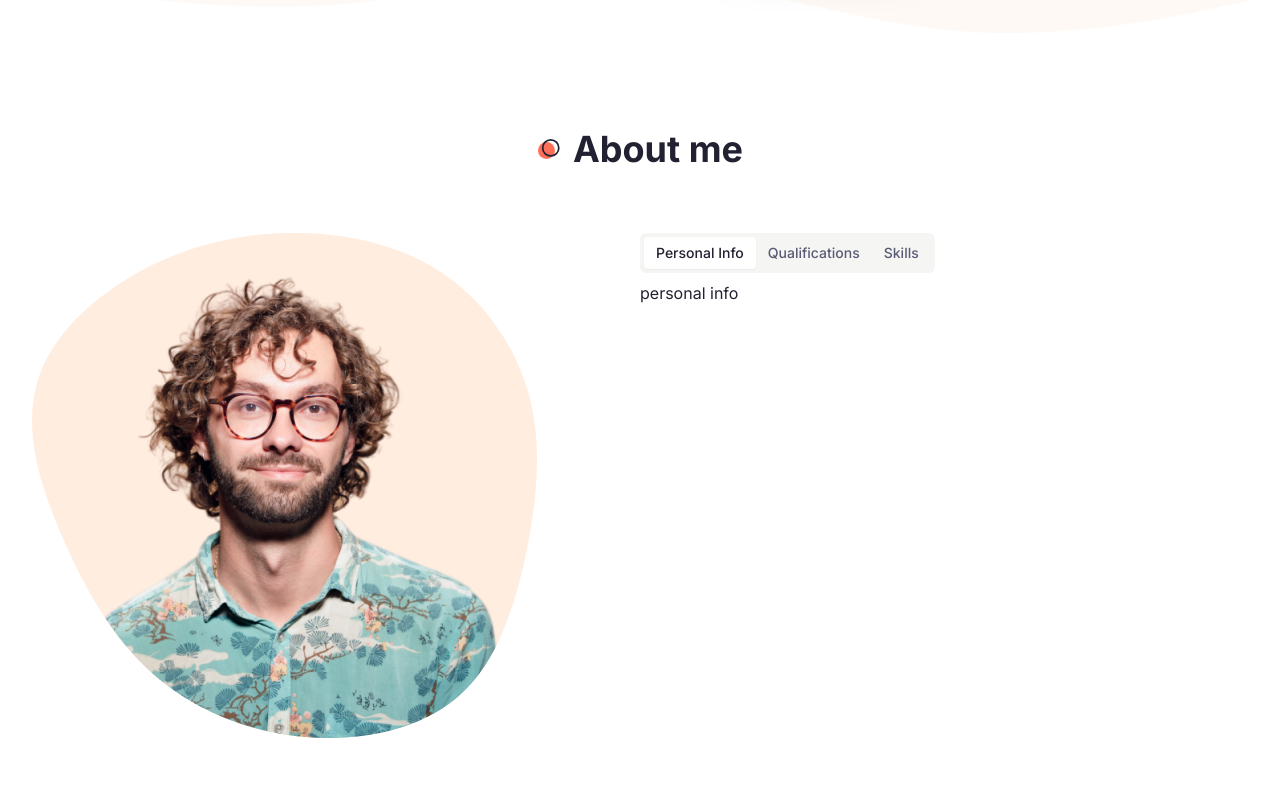
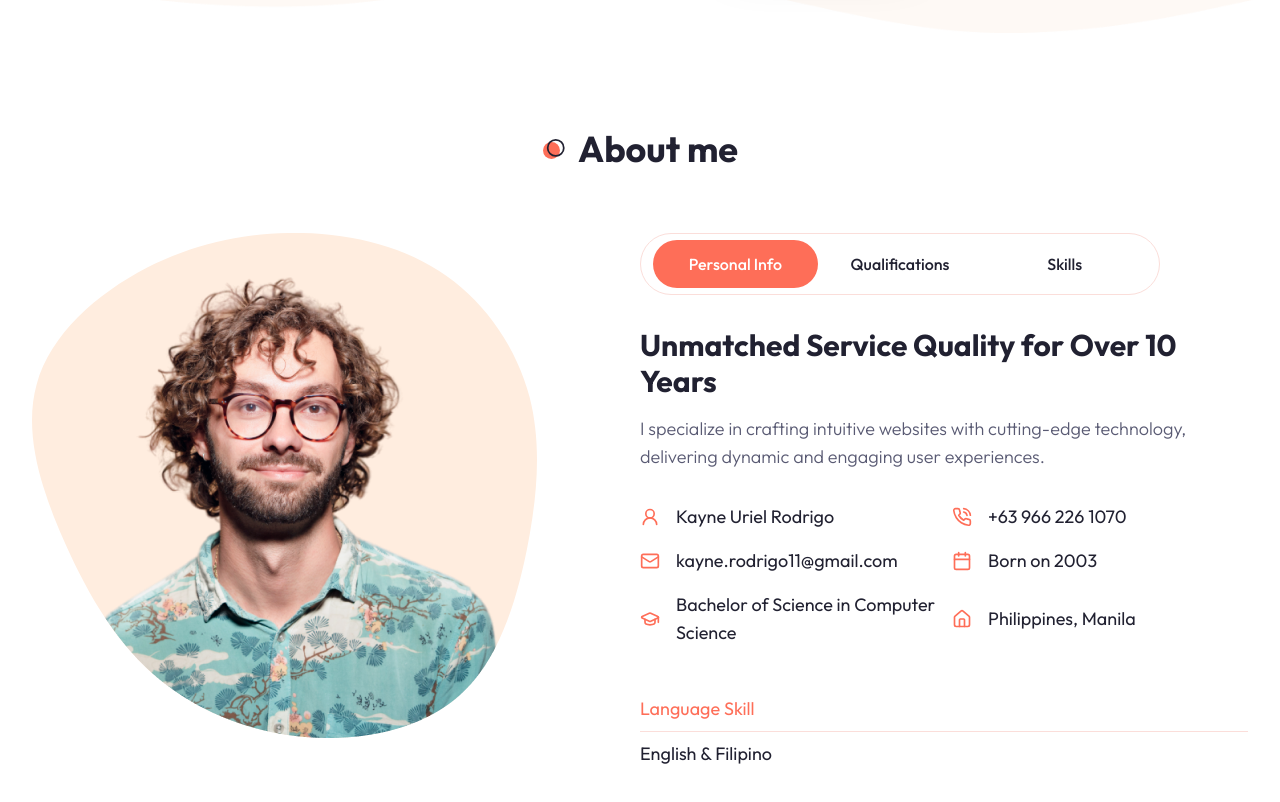
Before and after one commit to kayndrigs/react-next-webportfolio, a Next.js app: page / in a window 1280 px wide. Shown: the part 740-1542 px from the top of the page. Built offline with nearby package versions, Linux system fonts and the light colour scheme.

Commit message:
added changes

```diff
--- a/app/globals.css
+++ b/app/globals.css
@@ -75,6 +75,20 @@
     @apply text-6xl xl:text-[72px] xl:leading-[80px] tracking-[-2px] font-bold;
   }
 
+  .h2 {
+    @apply text-4xl font-bold;
+  }
+
+  .h3 {
+    @apply text-3xl font-bold;
+  }
+
+  .h4 {
+    @apply text-[22px] font-semibold;
+  }
+
+
+
   .subtitle {
     @apply text-muted-foreground text-lg mb-8 font-light;
   }
--- a/app/layout.jsx
+++ b/app/layout.jsx
@@ -1,4 +1,6 @@
-import { Inter } from "next/font/google";
+
+
+import { Outfit } from 'next/font/google';
 import "./globals.css";
 
 // components
@@ -8,7 +10,7 @@
 // theme provider
 import { ThemeProvider } from "@/components/ThemeProvider";
 
-const inter = Inter({ subsets: ["latin"] });
+const outfit = Outfit({ subsets: ["latin"] });
 
 export const metadata = {
   title: "Create Next App",
@@ -18,7 +20,7 @@
 export default function RootLayout({ children }) {
   return (
     <html lang="en" suppressHydrationWarning>
-      <body className={inter.className}>
+      <body className={outfit.className}>
         <ThemeProvider attribute="class" defaultTheme="light">
           <Header />
           {children}
--- a/components/About.jsx
+++ b/components/About.jsx
@@ -49,12 +49,12 @@
         data: [
             {
                 company: 'Synthillate',
-                qualitifcation: 'Digital Marketing Intern',
+                role: 'Digital Marketing Intern',
                 years: '2021-2021'
             },
             {
                 company: 'S.P. Madrid & Associates',
-                qualitifcation: 'Data Science Intern',
+                role: 'Data Science Intern',
                 years: '2024-2024'
             },
 
@@ -92,7 +92,8 @@
   return (
     <section className='xl:h-[860px] pb-12 xl:py-24'>
         <div className = "container mx-auto">
-            <h2 className='section-title xl:mb-16 text-center mx-auto'>About me</h2>
+            <h2 className='section-title mb-16 xl:mb-16 text-center mx-auto'>About me</h2>
+
             <div className='flex flex-col xl:flex-row'>
                 {/* image */}
                 <div className="hidden xl:flex flex-1 relative">
@@ -101,22 +102,129 @@
                 {/* tabs */}
                 <div className='flex-1'>
                     <Tabs defaultValue='personal'>
-                        <TabsList>
-                            <TabsTrigger value="personal">Personal Info</TabsTrigger>
-                            <TabsTrigger value="qualifications">Qualifications</TabsTrigger>
-                            <TabsTrigger value="skills">Skills</TabsTrigger>
+
+                    <TabsList className="w-full grid xl:grid-cols-3 xl:max-w-[520px] xl:border dark:border-none">
+                            <TabsTrigger  value="personal">Personal Info</TabsTrigger>
+                            <TabsTrigger  value="qualifications">Qualifications</TabsTrigger>
+                            <TabsTrigger  value="skills">Skills</TabsTrigger>
                         </TabsList>
                         {/* tabs content*/}
-                        <div>
+                        <div className='text-lg mt-12 xl:mt-8'>
                             {/* personal */}
                             <TabsContent value="personal">
-                                personal info
+                                <div className="text-center xl:text-left">
+                                    <h3 className='h3 mb-4'>Unmatched Service Quality for Over 10 Years</h3>
+                                    <p className="subtitle max-w-xl mx-auto xl:ml-0">I specialize in crafting intuitive websites with cutting-edge technology, delivering dynamic  and engaging user experiences.</p>
+                                    {/* icons */}
+                                    <div className='grid xl:grid-cols-2 gap-4 mb-12'>
+                                        {infoData.map((item, index) => {
+                                            return (
+                                            <div className="flex items-center gap-x-4 mx-auto xl:mx-0" key={index}>
+                                                <div className='text-primary'>{item.icon}</div>
+                                                <div>{item.text}</div>
+                                            </div>
+                                            );
+                                        })}
+
+                                    </div>
+                                    {/* languages */}
+                                    <div className="flex flex-col gap-y-2">
+                                        <div className="text-primary">
+                                            Language Skill
+                                        </div>
+                                        <div className="border-b border-border"></div>
+                                        <div>English & Filipino</div>
+                                    </div>
+                                </div>
                             </TabsContent>
+                            {/* qualifications */}
+
                             <TabsContent value="qualifications">
-                                qualifications
+                                <div>
+                                    <h3 className='h3 mb-8 text-center xl:text-left'>
+                                        My Awesome Journey
+                                    </h3>
+                                    {/* experience and education wrapper */}
+                                    <div className='grid md:grid-cols-2 gap-y-8'>
+                                        {/* experience */}
+                                        <div className='flex flex-col gap-y-6'>
+                                            <div className='flex gap-x-4 items-center text-[22px] text-primary'>
+
+                                                <Briefcase />
+                                                <h4 className='capitalize font-medium'>
+                                                    {getData(qualificationData, 'experience').title}
+                                                </h4>
+                                            </div>
+                                            {/* list */}
+                                            <div className='flex flex-col gap-y-8'>
+                                                {getData(qualificationData, 'experience').data.map((item, index)=> {
+                                                    const {company, role, years} = item;
+                                                    return (
+                                                        <div className='flex gap-x-8 group' key={index}>
+                                                            <div className="h-[84px] w-[1px] bg-border relative ml-2">
+                                                                <div className="w-[11px] h-[11px] rounded-full bg-primary absolute -left-[5px] group-hover:translate-y-[84px] transition-all duration-500"></div>
+                                                            </div>
+                                                            <div>
+                                                                <div className="font-semibold text-xl leading-none mb-2">{company}</div>
+                                                                <div className="text-lg leading-none text-muted-foreground mb-4">{role}</div>
+                                                                <div className="text-base font-medium">{years}</div>
+                                                            </div>
+                                                        </div>
+                                                    )
+                                                })}
+                                            </div>
+                                        </div>
+                                        {/* education */}
+                                        <div className='flex flex-col gap-y-6'>
+                                            <div className='flex gap-x-4 items-center text-[22px] text-primary'>
+
+                                                <GraduationCap size={28}/>
+                                                <h4 className='capitalize font-medium'>
+                                                    {getData(qualificationData, 'education').title}
+                                                </h4>
+                                            </div>
+                                            {/* list */}
+                                            <div className='flex flex-col gap-y-8'>
+                                                {getData(qualificationData, 'education').data.map((item, index)=> {
+                                                    const {university, qualification, years} = item;
+                                                    return (
+                                                        <div className='flex gap-x-8 group' key={index}>
+                                                            <div className="h-[84px] w-[1px] bg-border relative ml-2">
+                                                                <div className="w-[11px] h-[11px] rounded-full bg-primary absolute -left-[5px] group-hover:translate-y-[84px] transition-all duration-500"></div>
+                                                            </div>
+                                                            <div>
+                                                                <div className="font-semibold text-xl leading-none mb-2">{university}</div>
+                                                                <div className="text-lg leading-none text-muted-foreground mb-4">{qualification}</div>
+                                                                <div className="text-base font-medium">{years}</div>
+                                                            </div>
+                                                        </div>
+                                                    )
+                                                })}
+                                            </div>
+                                        </div>
+                                    </div>
+                                </div>
                             </TabsContent>
+                            {/* skills */}
                             <TabsContent value="skills">
-                                skills info
+                                <div className='text-center xl:text-left'>
+                                    <h3 className='h3 mb-8'>Tools I Use Everyday</h3>
+                                    <div>
+                                        <h4 className='text-xl font-semibold mb-2'>Skills </h4>
+                                        <div className='border-b border-border mb-4'></div>
+                                        {/* skills list */}
+                                        <div>
+                                            {getData(skillData, 'skills').data.map((item, index) => {
+                                                const {name} = item;
+                                                return (
+                                                    <div className='w-2/4 text-center xl:text-left mx-auto xl:mx-0' key={index}>
+                                                        <div>{name}</div> #2:19:20
+                                                    </div>
+                                                );
+                                            })}
+                                        </div>
+                                    </div>
+                                </div>
                             </TabsContent>
                         </div>
                     </Tabs>
--- a/components/ui/tabs.jsx
+++ b/components/ui/tabs.jsx
@@ -11,7 +11,9 @@
   <TabsPrimitive.List
     ref={ref}
     className={cn(
-      "inline-flex h-10 items-center justify-center rounded-md bg-muted p-1 text-muted-foreground",
+// Suggested code may be subject to a license. Learn more: ~LicenseLog:2773410448.
+// Suggested code may be subject to a license. Learn more: ~LicenseLog:2048524411.
+      "inline-flex items-center justify-center whitespace-nowrap rounded-full px-3 py-1.5 text-base font-medium ring-offset-background transition-all focus-visible:outline-none focus-visible:ring-2 focus-visible:ring-ring focus-visible:ring-offset-2 disabled:pointer-events-none disabled:opacity-50 data-[state=actuve]:bg-primary data-[state=active]:text-white data-[state=active]:shadow-sm h-[48x]",
       className
     )}
     {...props} />
@@ -22,7 +24,7 @@
   <TabsPrimitive.Trigger
     ref={ref}
     className={cn(
-      "inline-flex items-center justify-center whitespace-nowrap rounded-sm px-3 py-1.5 text-sm font-medium ring-offset-background transition-all focus-visible:outline-none focus-visible:ring-2 focus-visible:ring-ring focus-visible:ring-offset-2 disabled:pointer-events-none disabled:opacity-50 data-[state=active]:bg-background data-[state=active]:text-foreground data-[state=active]:shadow-sm",
+      "inline-flex items-center justify-center whitespace-nowrap rounded-full px-3 py-1.5 text-base font medium ring-offset-background transition-all focus-visible:ring-2 focus-visible:ring-ring focus-visible:ring-offset-2 disabled:pointer-events-none disabled:opacity-50 data-[state=active]:bg-primary data-[state=active]:text-white data-[state=active]-sm h-[48px]",
       className
     )}
     {...props} />
--- a/tailwind.config.js
+++ b/tailwind.config.js
@@ -12,9 +12,12 @@
     container: {
       center: true,
       padding: "2rem",
-      screens: {
-        "2xl": "1400px",
-      },
+    },
+    screens: {
+      sm: "640px",
+      md: "768px",
+      lg: "1024px",
+      xl: "1280px",
     },
     extend: {
       colors: {
```
Also changed, not shown: 1 other file (tests, documents, lock files or other folders).
